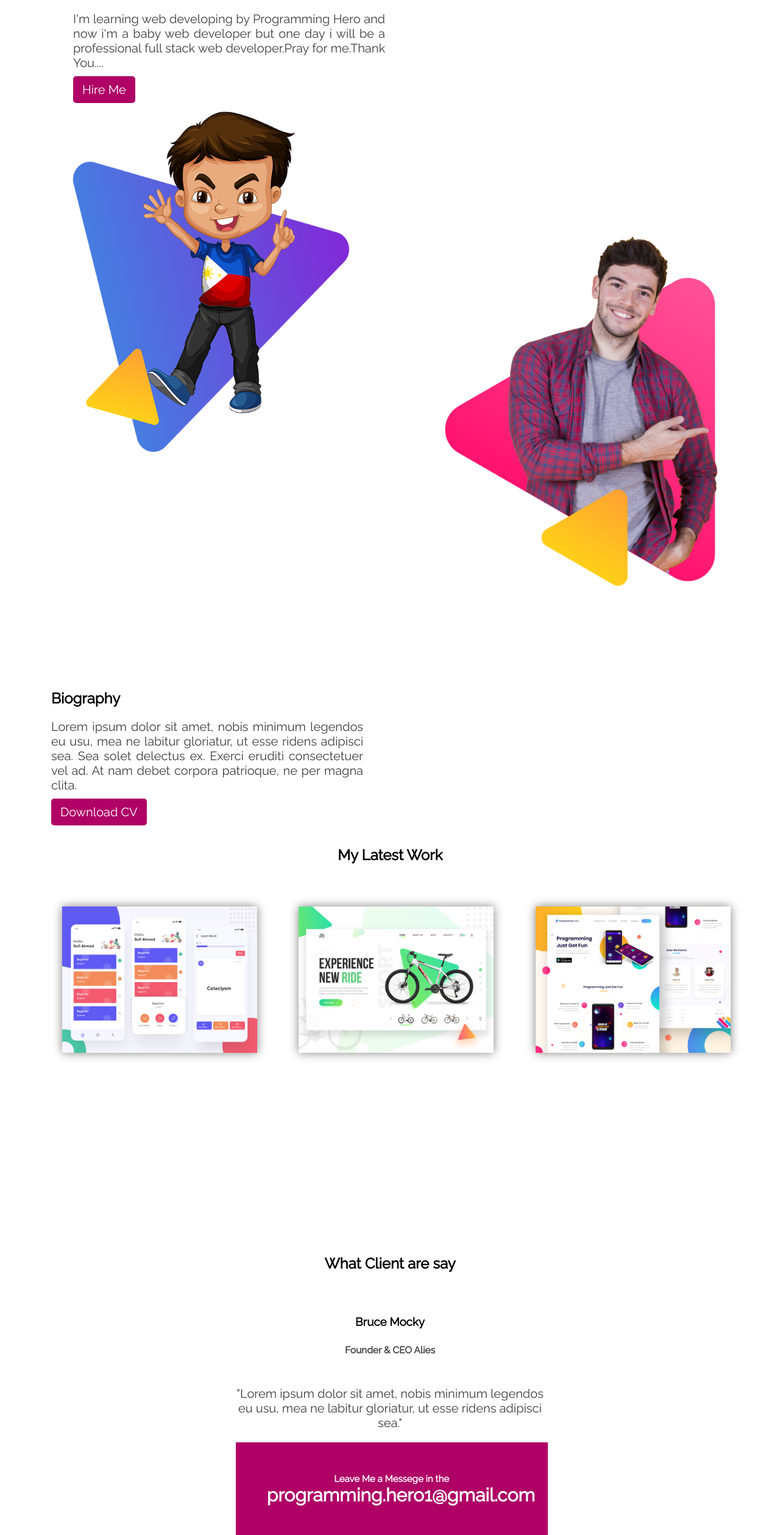
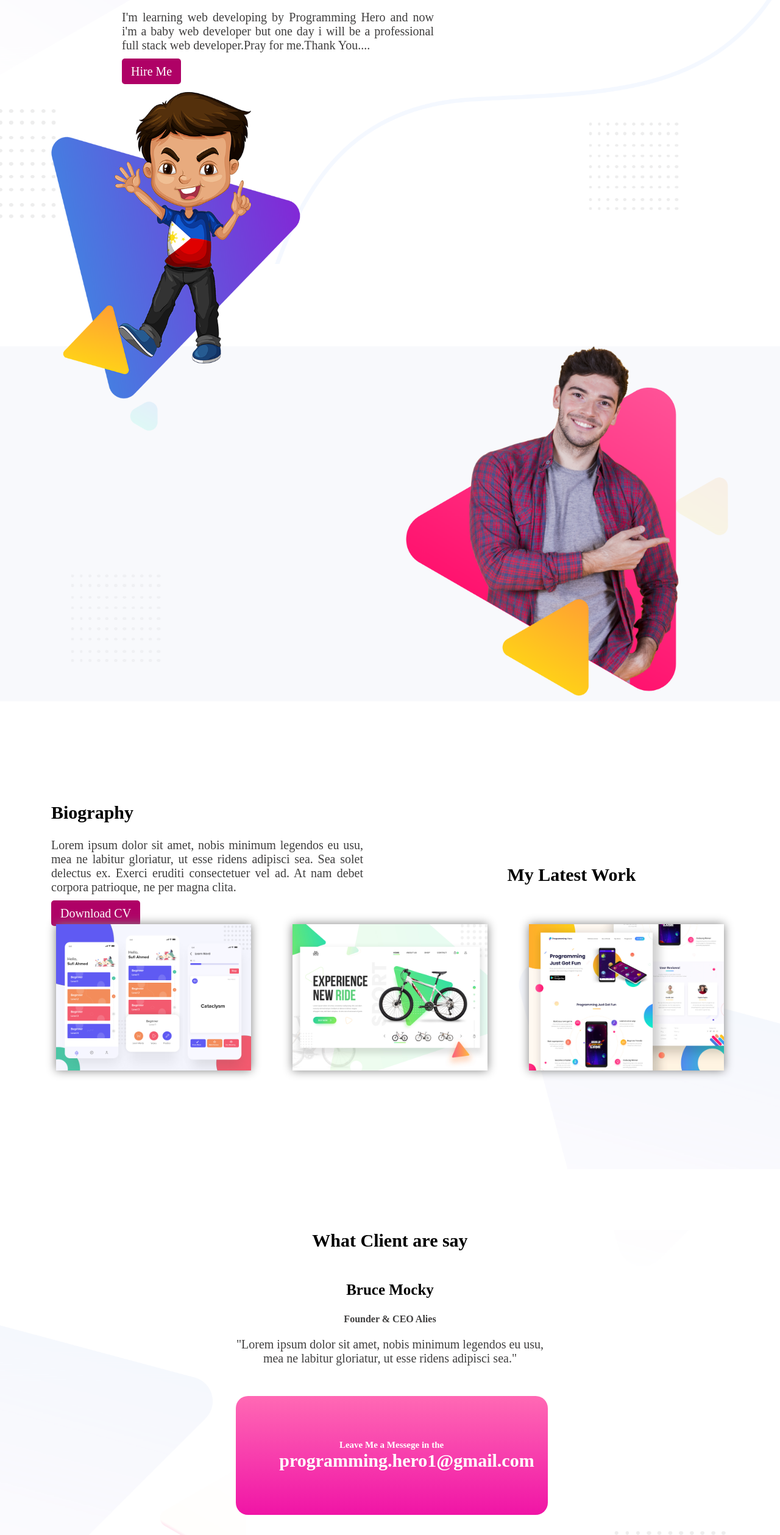
Before and after one commit to arif77502/personal-portfolio, a plain HTML site: page index.html in a window 1280 px wide. Shown: the part 282-2800 px from the top of the page at 61% size. Drawn offline with Linux system fonts and the light colour scheme; a web font is replaced by a local one.

Commit message:
few changes

```diff
--- /dev/null
+++ b/background.css
@@ -0,0 +1,23 @@
+.wraper1{
+    background-image: url("images/header-bg.png");
+    background-repeat: no-repeat;
+    background-size: 100%;
+}
+
+.wraper2{
+    background-image: url("images/biography-bg.png");
+    background-repeat: no-repeat;
+    background-size: 100%;
+}
+
+.wraper3{
+    background-image: url("images/latest-work-bg.png");
+    background-repeat: no-repeat;
+    background-size: 100%;
+    height: 500px;
+}
+.wraper4{
+    background-image: url("images/footer-bg.png");
+    background-repeat: no-repeat;
+    background-size: 100%;
+}
--- a/index.html
+++ b/index.html
@@ -4,12 +4,13 @@
     <meta charset="UTF-8">
     <meta name="viewport" content="width=device-width, initial-scale=1.0">
     <title>Personal Website</title>
-    <link href="https://fonts.googleapis.com/css?family=Raleway&display=swap" rel="stylesheet">
+    <link href="https://fonts.googleapis.com/css?family=Archivo+Black|Michroma|Muli&display=swap" rel="stylesheet">
+    <link rel="stylesheet" href="background.css">
     <link rel="stylesheet" href="style.css">
 </head>
 <body>
     <!--------------------------Top Section------------------------------->
-    <section>
+    <section class="wraper wraper1">
         <div class="half-width">
             <h1>Hello I'm <br> <span class="name">Arif</span></h1>
             <h3 class="name"></h3>
@@ -26,8 +27,8 @@
 
 
     <!--------------------------Biography Section------------------------------->
-    <section>
-        <div class="second-img">
+    <section class="wraper wraper2">
+        <div class="second-img wraper2">
             <img src="images/peter_dream.png" alt="">
         </div>
 
@@ -44,7 +45,7 @@
 
 
     <!--------------------------Latest Work Section------------------------------->
-    <section>
+    <section class="wraper3">
         <div class="lw">
             <h2>My Latest Work</h2>
         </div>
@@ -62,11 +63,11 @@
 
 
     <!--------------------------Footer Section------------------------------->
-    <section class="footer">
+    <section class="footer wraper4">
         <div class="half-width2">
             <h2>What Client are say</h2>
-
-            <h3>Bruce Mocky <span><h5>Founder & CEO Alies</h5></span></h3>
+            <h3>Bruce Mocky</h3>
+            <h4>Founder & CEO Alies</h4>
         </div>
 
         <div class="statement">
@@ -78,6 +79,13 @@
             <h4>Leave Me a Messege in the <br> <a href="#">programming.hero1@gmail.com</a></h4>
         </div>
 
+        <ul>
+            <li><a href=""><img src="images/facebook.png" alt=""></a></li>
+            <li><a href=""><img src="images/twitter.png" alt=""></a></li>
+            <li><a href=""><img src="images/linkedin.png" alt=""></a></li>
+            <li><a href=""><img src="images/instagram.png" alt=""></a></li>
+            <li><a href=""><img src="images/google-plus.png" alt=""></a></li>
+        </ul>
     </section>
 
     <footer>
--- a/style.css
+++ b/style.css
@@ -2,17 +2,26 @@
 body{
     margin: 0 auto;
     padding: 0;
-    font-family: 'Raleway';
+    font-family: 'Archivo Black';
+    font-family: 'Michroma';
+    font-family: 'Muli';
 }
 
 
 /*----------------------------------Top Section------------------------------------*/
-section{
-    height: 600px;
-    margin-bottom: 70px;
+.wraper{
+    height: 800px;
+    margin-bottom: 50px;
 }
 h1{
     font-size: 50px;
+}
+span {
+    color: rgb(228, 0, 133);
+    font-size: 40px;
+}
+h2{
+    font-size: 30px;
 }
 p{
     font-size: 20px;
@@ -34,13 +43,12 @@ p{
 .half-width{
     width: 40%;
     float: left;
-    padding-left: 120px;
+    padding-left: 200px;
     padding-top: 100px;
 }
 .top-img img{
-    width: 50%;
+    width: 45%;
     float: left;
-    margin-left: 2%;
 }
 
 
@@ -49,7 +57,7 @@ p{
 .second-img img{
     width: 35%;
     float: left;
-    margin-left: 5%;
+    margin-left: 7%;
 }
 .half-width1{
     width: 40%;
@@ -67,19 +75,20 @@ p{
 
 .lw{
     text-align: center;
-    margin-top: 400px;
-    margin-bottom: 70px;
+    margin-top: 20px;
+    margin-bottom: 20px;
 }
 .lw-img{
     width: 100%;
+    margin-top: 5%;
 }
 .work1, .work2, .work3{
     width: 25%;
     box-shadow: 0 0 15px gray;
-    transition: all .5s;
+    transition: transform 1s ease;
 }
 .lw-img :first-child{
-    margin-left: 8%;
+    margin-left: 7.2%;
     margin-right: 5%;
 }
 .lw-img :last-child{
@@ -106,34 +115,88 @@ p{
     width: 40%;
     text-align: center;
     margin-left: 30%;
-
 }
 .half-width2 h2{
-    margin-bottom: 70px;
+    margin-bottom: 50px;
+    margin-top: 100px;
 }
-.half-width2 p{
-    margin: 50px;
-    margin-bottom: 50px;
+.half-width2 h3{
+    font-size: 25px;
 }
-h3 span h5{
+
+.half-width2 h4{
     color: rgb(63, 62, 62);
-    margin-bottom: 50px;
+
 }
 
 .link{
     width: 40%;
     height: 30%;
     text-align: center;
-    background-color: rgb(175, 1, 102);
+    background-image: linear-gradient(hotpink, rgb(240, 20, 166));
     color: white;
     font-size: 15px;
     margin-left: 30.2%;
+    border-radius: 20px;
+    margin-top: 50px;
 }
 .link h4{
-    padding: 10%;
+    padding: 14%;
 }
 .link a{
     text-decoration: none;
     color: white;
     font-size: 30px;
 }
+.footer{
+    text-align: center;
+    margin-top: 50px;
+}
+
+
+
+/*----------------------------------Social Media Section------------------------------------*/
+ul{
+    position: relative;
+    display: flex;
+    margin-left: 31.5%;
+    padding-top: 10%;
+
+}
+
+ul li {
+    list-style-type: none;
+    width: 100px;
+}
+
+ul li a {
+    position: relative;
+    width: 60px;
+    height: 60px;
+    display: block;
+    text-align: center;
+    margin: 0 10px;
+    border-radius: 60%;
+    padding: 6px;
+    box-sizing: border-box;
+    text-decoration: none;
+    box-shadow: 0 10px 15px rgba(0,0,0,0.3);
+    background: linear-gradient(0deg, #ddd, #fff);
+    transition: .5s;
+}
+
+ul li a:hover{
+    box-shadow: 0 2px 5px rgba(0,0,0,0.3);
+}
+
+ul li a img {
+    width: 100%;
+    height: 100%;
+    display: block;
+    background: linear-gradient(0deg, #fff, #ddd);
+    border-radius: 50%;
+    line-height: calc(60px - 6px);
+    font-size: 24px;
+    color: #262626;
+    transition: .5s;
+}
```
Also changed, not shown: images/facebook.png (added), images/google-plus.png (added), images/images/facebook.png (added), images/instagram.png (added), images/linkedin.png (added), images/twitter.png (added).
